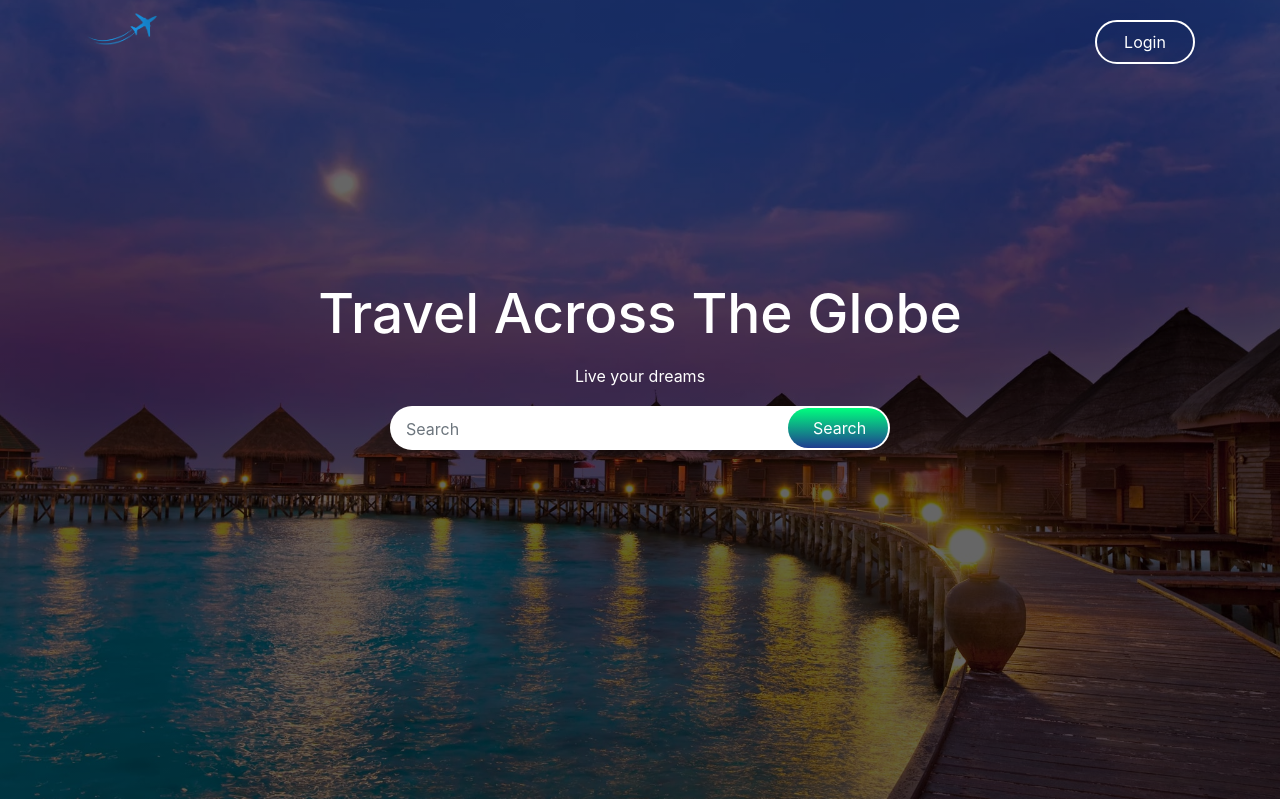
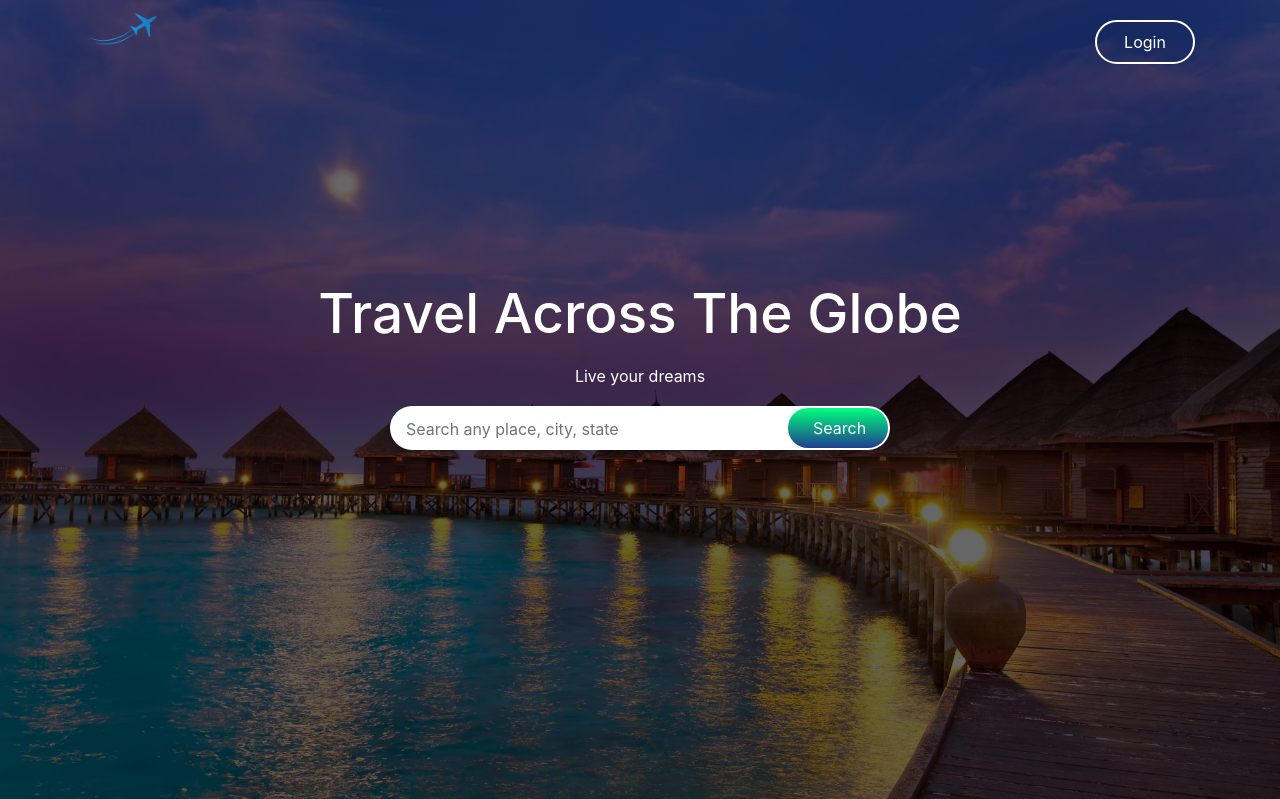
Before and after one commit to pritamrao746/tours_travels, a Django app: page /users/ in a window 1280 px wide. Shown: the top 799 px of the page. Run offline with Django 3.2, Linux system fonts and the light colour scheme; some libraries are stand-ins or nearby versions.

Commit message:
Search query

```diff
--- a/users/templates/users/index.html
+++ b/users/templates/users/index.html
@@ -26,7 +26,7 @@
         <form method="POST" action="{% url 'search' %}">
             {% csrf_token %}
             <div class="input-group">
-                <input type="text" class="form-control" placeholder="Search">
+                <input type="text" class="form-control" placeholder="Search any place, city, state" name="search">
                 <div class="input-group-append">
                     <button type="submit" class="input-group-text" btn>Search</button>
                 </div>
--- a/users/views.py
+++ b/users/views.py
@@ -48,4 +48,8 @@ def destination(request):
 	return render(request,'users/destination.html',context)
 
 def search(request):
+	name=request.POST.get('search','')
+	dest=Destination.objects.get(city__icontains=name)
+	# | Destination.objects.get(state__icontains=name) | Destination.objects.get(city__icontains=name)
+	print(dest)
 	return render(request,'users/destination.html')
```
